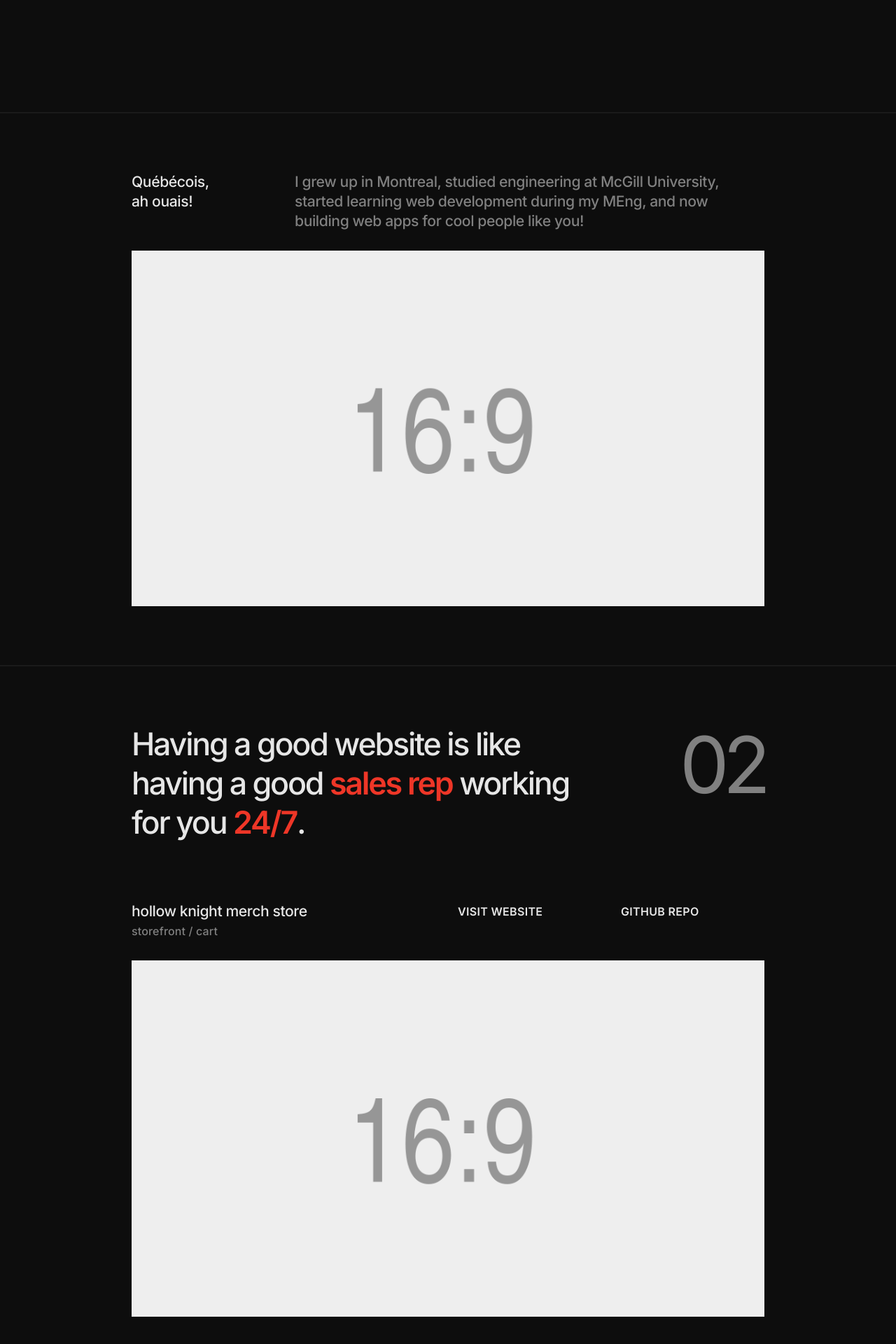
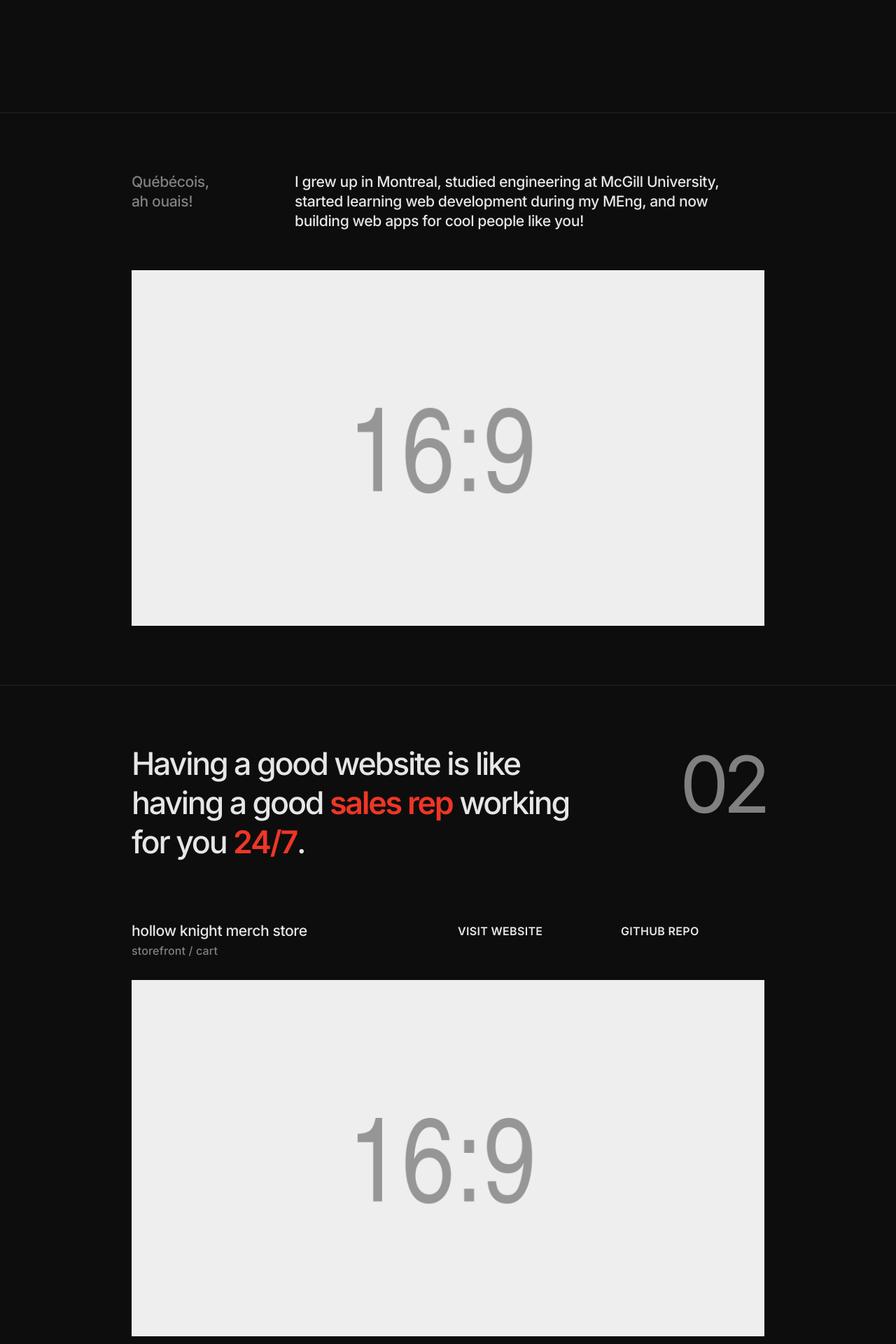
Before and after one commit to jingtianfeng/jtfeng-personal-1, a Jekyll site: the page built from index.html, in a window 1280 px wide. Shown: the part 744-2664 px from the top of the page at 70% size. Built offline with Jekyll 4.4.1, drawn with Linux system fonts in a browser that asks for light colours.

Commit message:
index UPDATE: tweak #frontend-about

```diff
--- a/index.html
+++ b/index.html
@@ -52,20 +52,20 @@
     <div class="container py-6">
         <div class="row gy-2">
             <div class="col-4 col-md-1">
-                <h2>
+                <h2 class="text-muted">
                     Québécois, <br>
                     ah ouais!
                 </h2>
             </div>
             <div class="col-4 col-md-3">
-                <p class="h2 text-muted">
+                <p class="h2">
                     I grew up in Montreal, studied engineering at McGill University,
                     started learning web development during my MEng,
                     and now building web apps for cool people like you!
                 </p>
             </div>
         </div>
-        <div class="row mt-4">
+        <div class="row mt-5">
             <div class="col-4">
                 <img class="img-fluid"
                      src="/assets/img/placeholder-16x9.png" alt="About me"
```
